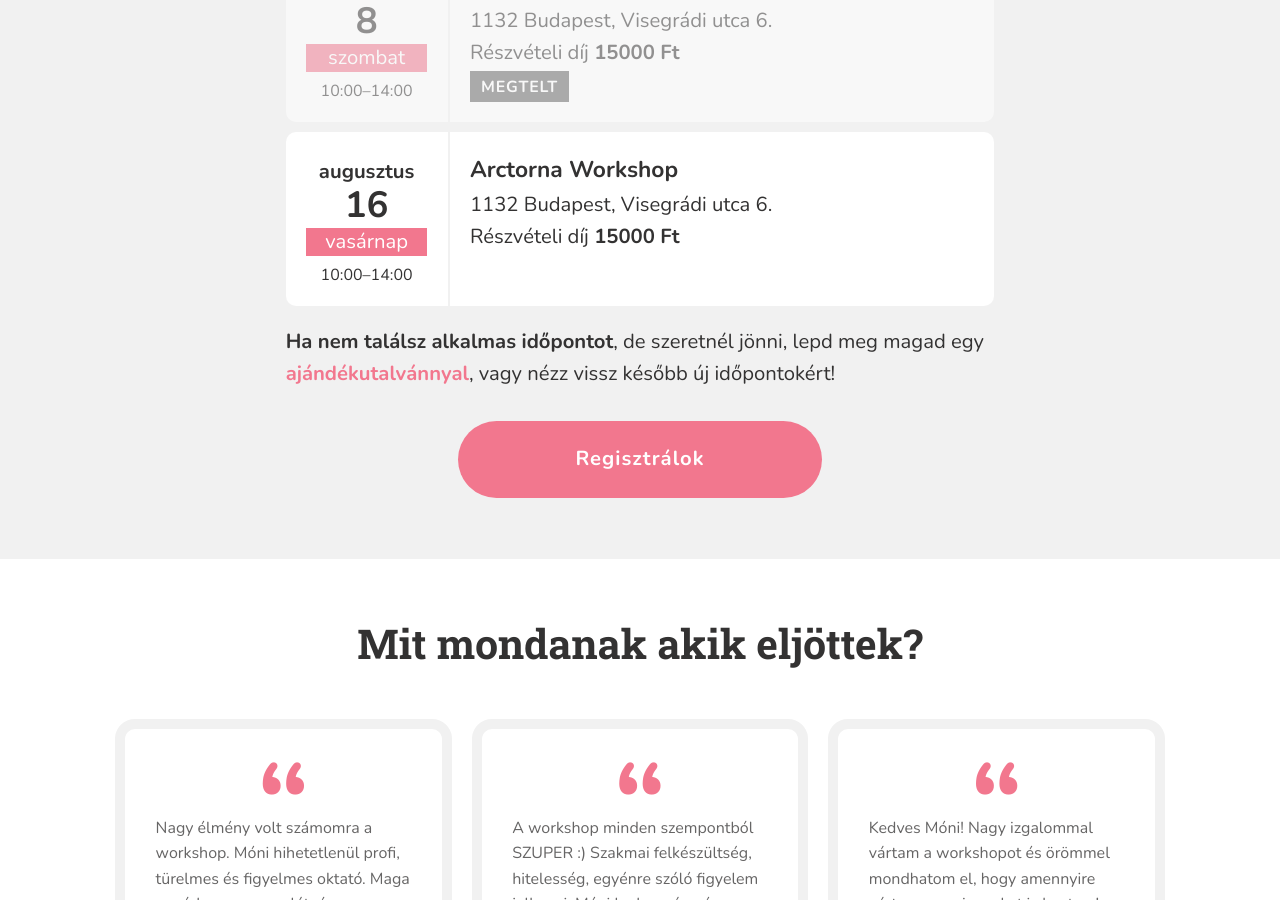
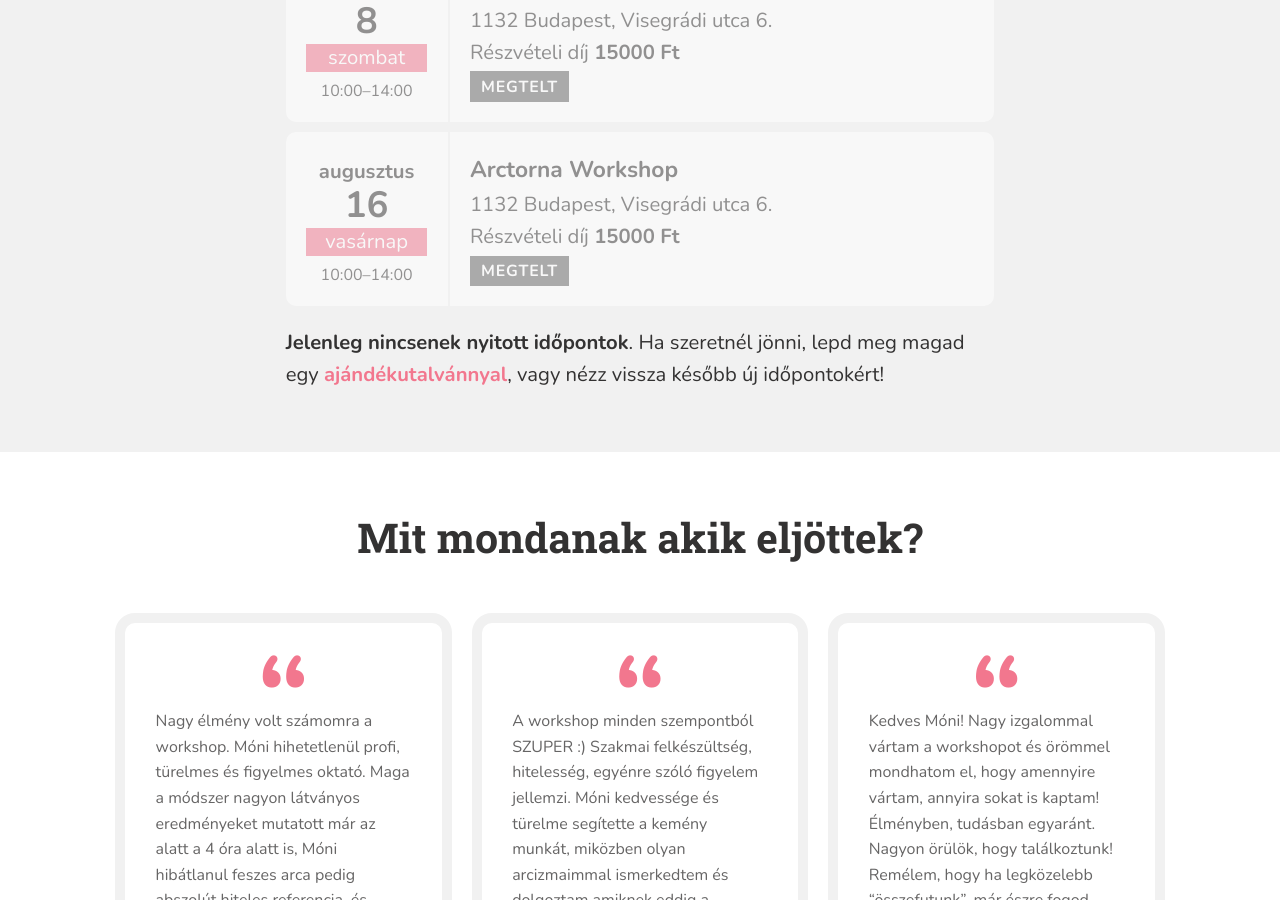
Before and after one commit to monikamudra/arctorna, a Jekyll site: the page built from workshop.md, in a window 1280 px wide and 900 px high, scrolled down 2567 px. Built offline with Jekyll 4.4.1, drawn with Linux system fonts in a browser that asks for light colours.

Commit message:
Update workshop events

```diff
--- a/_data/workshop.yaml
+++ b/_data/workshop.yaml
@@ -35,4 +35,4 @@ events:
     end: "14:00"
     title: Arctorna Workshop
     address: 1132 Budapest, Visegrádi utca 6.
-    full: false
+    full: true
--- a/_layouts/workshop.html
+++ b/_layouts/workshop.html
@@ -61,15 +61,20 @@ training_text:
       site.data.workshop.price price_desc = site.data.workshop.price_desc %}
     </div>
     <div class="c-ContentBlock u-MarginTop">
+      <strong>Jelenleg nincsenek nyitott időpontok</strong>. Ha szeretnél jönni,
+      lepd meg magad egy <a href="{{ site.baseurl }}{% link ajandek.md %}" class="c-Link">ajándékutalvánnyal</a>,
+      vagy nézz vissza később új időpontokért!
+    </div>
+    <!-- <div class="c-ContentBlock u-MarginTop">
       <strong>Ha nem találsz alkalmas időpontot</strong>, de szeretnél jönni,
       lepd meg magad egy <a href="{{ site.baseurl }}{% link ajandek.md %}" class="c-Link">ajándékutalvánnyal</a>,
-      vagy nézz vissz később új időpontokért!
-    </div>
-    <div class="c-ContentBlock c-ContentBlock--Centered u-MarginTopLarge">
+      vagy nézz vissza később új időpontokért!
+    </div> -->
+    <!-- <div class="c-ContentBlock c-ContentBlock--Centered u-MarginTopLarge">
       <a class="c-Button" href="{{ site.data.workshop.registration_link }}"
         >Regisztrálok</a
       >
-    </div>
+    </div> -->
   </section>
   <section class="c-Screen__Section c-Screen__Section--Plain">
     <div class="c-ContentBlock c-ContentBlock--Wide">
```
